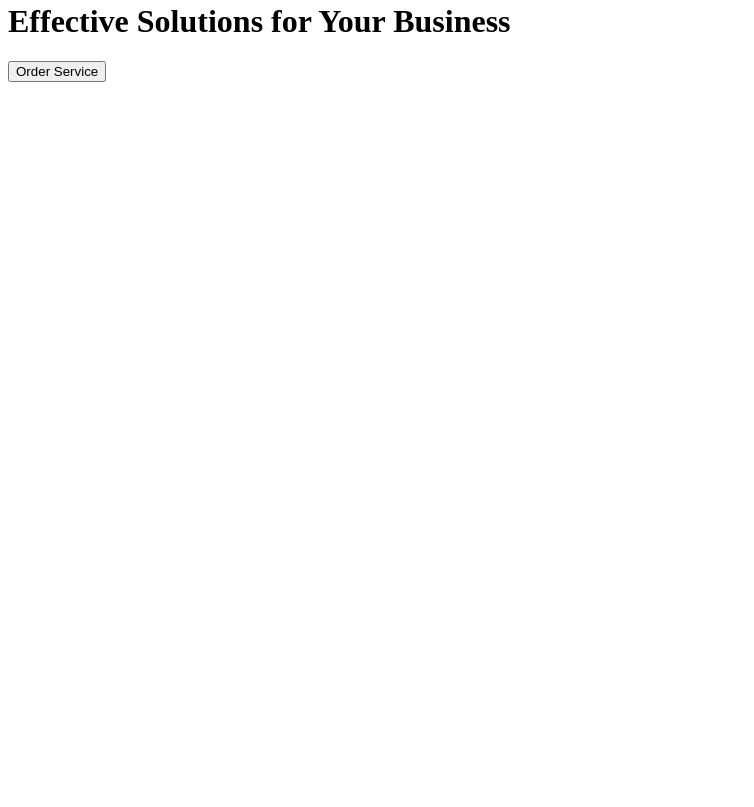
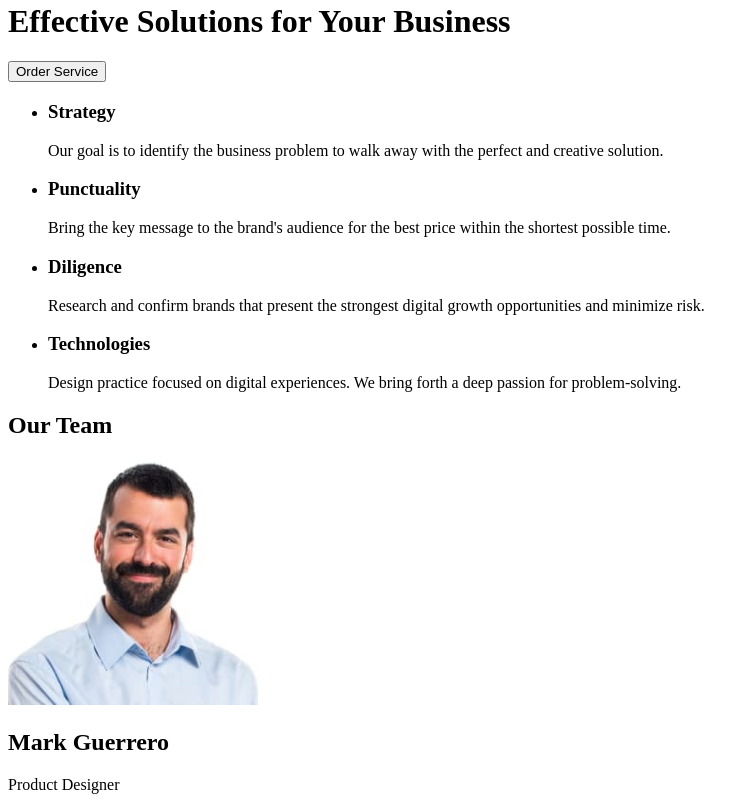
Before and after one commit to MyroslavaRogoza/goit-markup-hw-01, a plain HTML site: page index.html in a window 1280 px wide. Shown: the part 200-1007 px from the top of the page, without its empty margins (0-754 px from the left). Before the commit the page ends 800 px from the top, so only its background shows below. Drawn offline with Linux system fonts and the light colour scheme.

Commit message:
create main

```diff
--- a/index.html
+++ b/index.html
@@ -27,6 +27,57 @@
     <main>
       <h1>Effective Solutions for Your Business</h1>
       <button type="button">Order Service</button>
+      <ul>
+        <li>
+          <h3>Strategy</h3>
+          <p>
+            Our goal is to identify the business problem to walk away with the
+            perfect and creative solution.
+          </p>
+        </li>
+        <li>
+          <h3>Punctuality</h3>
+          <p>
+            Bring the key message to the brand's audience for the best price
+            within the shortest possible time.
+          </p>
+        </li>
+        <li>
+          <h3>Diligence</h3>
+          <p>
+            Research and confirm brands that present the strongest digital
+            growth opportunities and minimize risk.
+          </p>
+        </li>
+        <li>
+          <h3>Technologies</h3>
+          <p>
+            Design practice focused on digital experiences. We bring forth a
+            deep passion for problem-solving.
+          </p>
+        </li>
+      </ul>
+      <h2>Our Team</h2>
+      <section>
+        <img src="./images/img1.jpg" alt="Mark Guerrero" width="250" />
+        <h2>Mark Guerrero</h2>
+        <p>Product Designer</p>
+      </section>
+      <section>
+        <img src="./images/img2.jpg" alt="Tom Ford" />
+        <h2>Tom Ford</h2>
+        <p>Frontend Developer</p>
+      </section>
+      <section>
+        <img src="./images/img3.jpg" alt="Camila Garcia" />
+        <h2>Camila Garcia</h2>
+        <p>Marketing</p>
+      </section>
+      <section>
+        <img src="./images/img4.jpg" alt="Daniel Wilson" />
+        <h2>Daniel Wilson</h2>
+        <p>UI Designer</p>
+      </section>
     </main>
     <footer></footer>
   </body>
```
